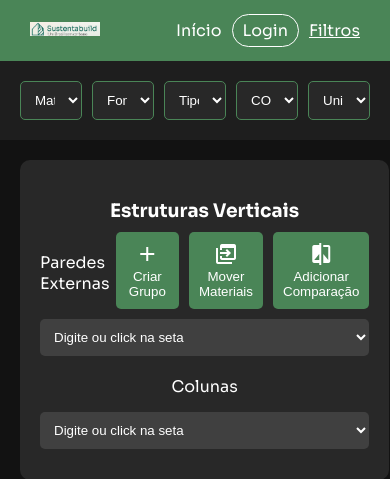
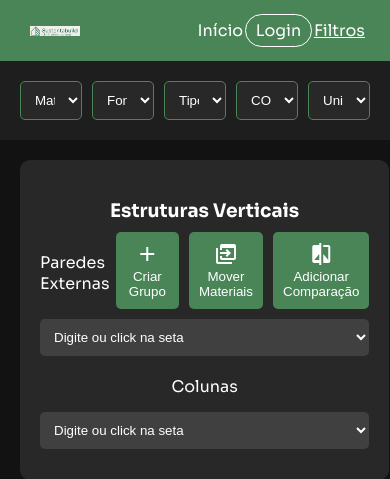
Before and after one commit to lr-guimaraes/Sustentabuild, a PHP site: page /filtros.html in a window 390 px wide; the page is wider, and only the part inside the window is pictured. Shown: the top 479 px of that part. Run offline with PHP 8.4, Linux system fonts and the light colour scheme.

Commit message:
Update styles.css teste

```diff
--- a/styles.css
+++ b/styles.css
@@ -1174,10 +1174,10 @@ nav ul li a {
 /* Media Queries para Responsividade */
 @media (max-width: 480px) {
     .logo img {
-        max-width: 70px; /* Reduz o tamanho do logo em telas menores */
+        max-width: 30%; /* Reduz o tamanho do logo em telas menores */
     }
 
     nav ul li {
-        margin-left: 10px; /* Reduz o espaço entre os itens do menu */
+        margin-left: 1%; /* Reduz o espaço entre os itens do menu */
     }
 }
```
